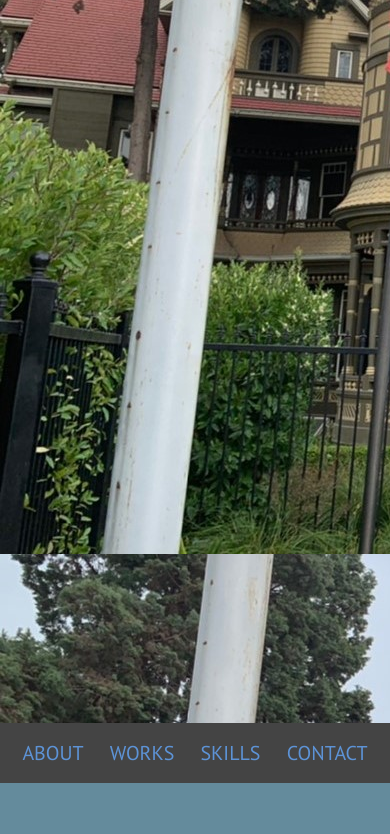
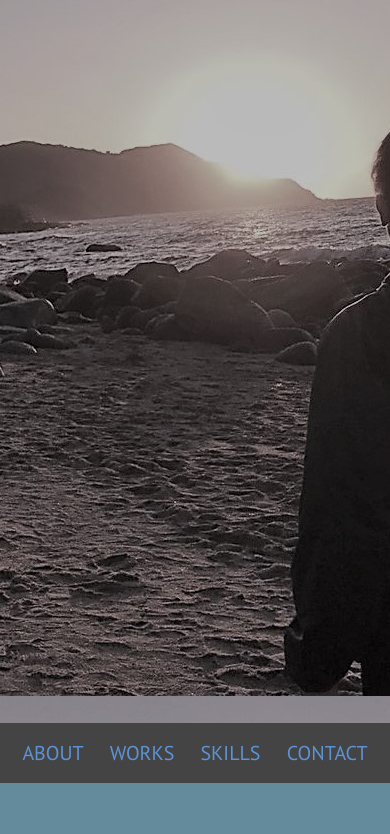
Before and after one commit to compuscience/compuscience.github.io, a plain HTML site: page index.html in a window 390 px wide. Shown: the part 277-1111 px from the top of the page. Drawn offline with nearby package versions, Linux system fonts and the light colour scheme.

Commit message:
Update style.css

```diff
--- a/css/style.css
+++ b/css/style.css
@@ -430,7 +430,7 @@ body {
 }
 @media (max-width: 480px) {
     .header {
-        background: url('../images/work_img.jpg');
+        background: url('../images/top_phone.jpg');
     }
     .header-wrapper {
         font-size: 2.5rem;
```
